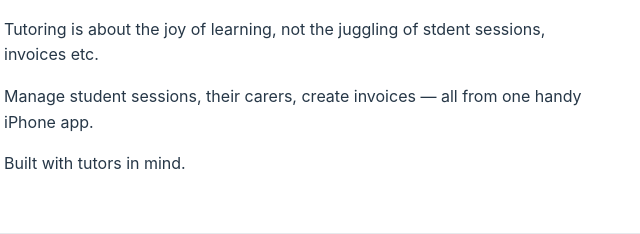
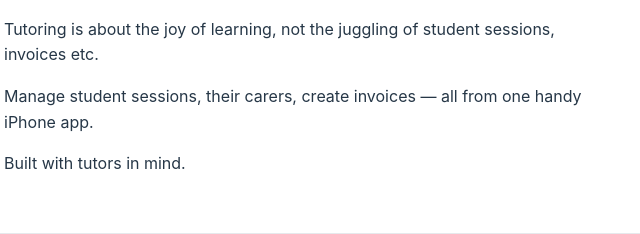
Before and after one commit to charliebees7/charliebees7.github.io, a plain HTML site: page index.html in a window 1280 px wide. Shown: the part 1478-1712 px from the top of the page, 176-816 px from the left. Drawn offline with Linux system fonts and the light colour scheme.

Commit message:
Update index.html

```diff
--- a/index.html
+++ b/index.html
@@ -227,7 +227,7 @@
 
         <p>
           Tutoring is about the joy of learning, not the
-          juggling of stdent sessions, invoices etc.
+          juggling of student sessions, invoices etc.
         </p>
 
         <p>
```
